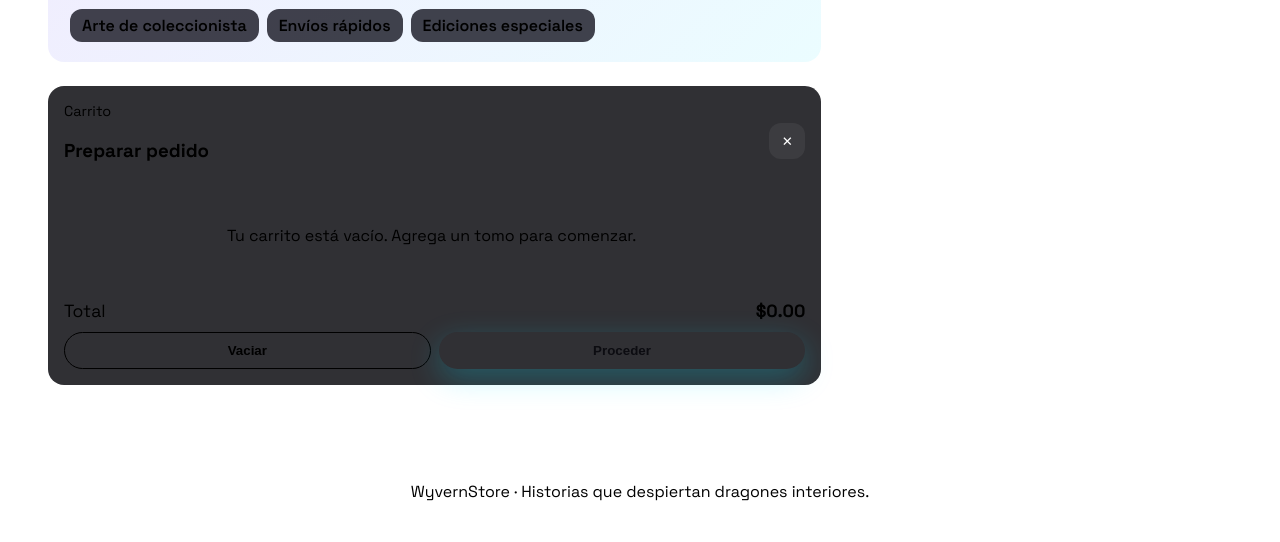
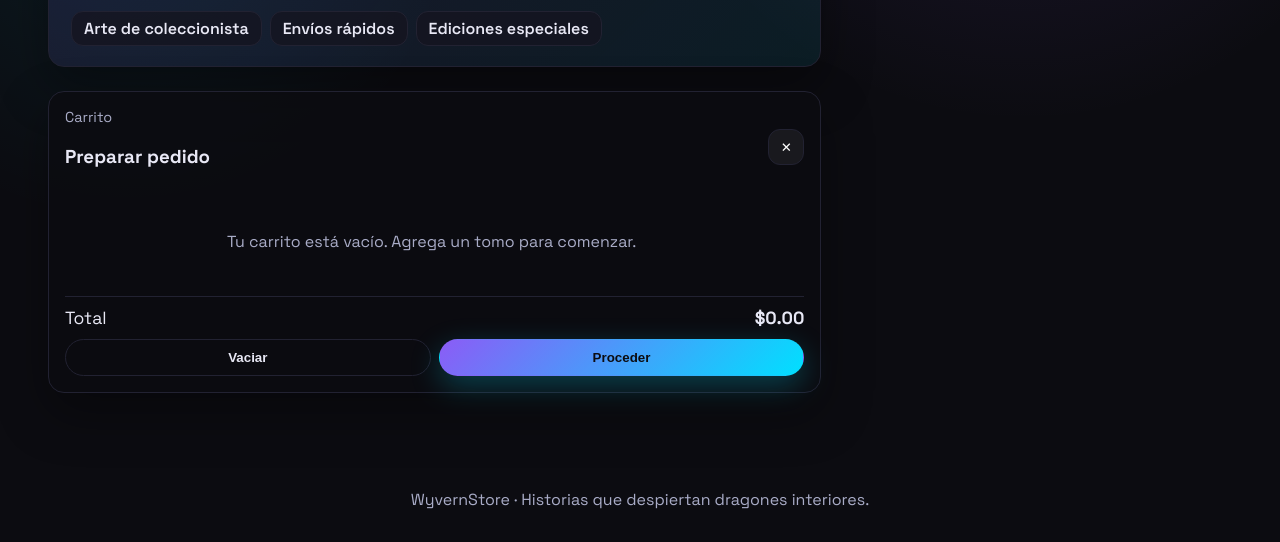
Before and after one commit to SinkoVariable/Proyecto-E-Commerce, a plain HTML site: page index.html in a window 1280 px wide. Shown: the part 270-812 px from the top of the page. Drawn offline with Linux system fonts and the light colour scheme; a script that the page names is missing.

Commit message:
Auto-sync desde Codespaces 🚀

```diff
--- a/styles.css
+++ b/styles.css
@@ -1,4 +1,4 @@
-v:root {
+:root {
   color-scheme: dark;
   --bg: #0c0c11;
   --card: #151520;
```
